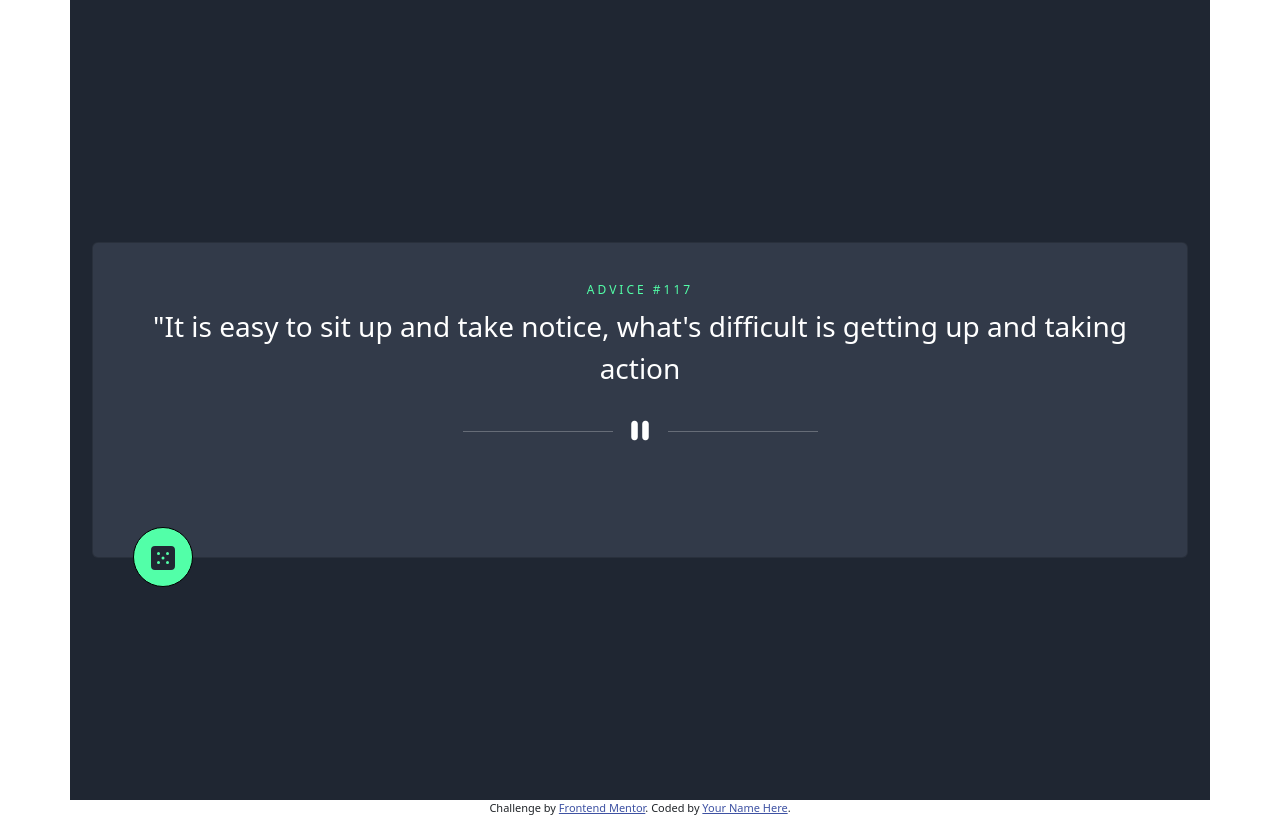
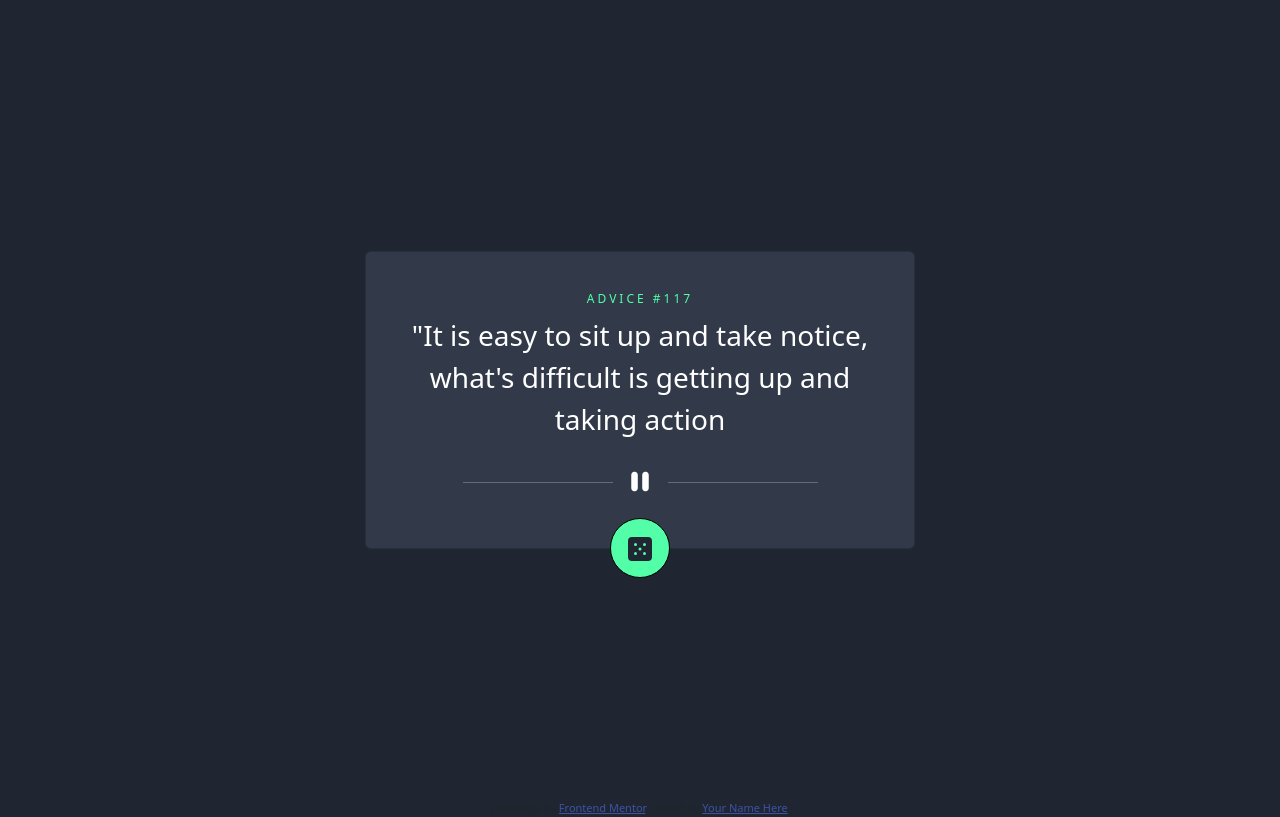
Before and after one commit to hannabjorling/code-challanges--advice-generator-app, a website built with Vite: page frontend/index.html in a window 1280 px wide. Built offline with nearby package versions, Linux system fonts and the light colour scheme.

Commit message:
added styling

```diff
--- a/frontend/src/style.scss
+++ b/frontend/src/style.scss
@@ -9,10 +9,15 @@ $ff-primary: 'Manrope',
 
 @import url("https://cdn.jsdelivr.net/npm/bootstrap-icons@1.10.2/font/bootstrap-icons.css");
 
+body {
+    background-color: $neutral-blue-dark;
+}
+
 .container {
     background-color: $neutral-blue-dark;
     height: 100vh;
     display: flex;
+    justify-content: center;
     align-items: center;
 
     .card {
@@ -20,7 +25,8 @@ $ff-primary: 'Manrope',
         padding: 40px;
         margin: 0 10px;
         text-align: center;
-
+        align-items: center;
+        width: 550px;
 
         h1 {
             color: $primary-green;
@@ -37,7 +43,6 @@ $ff-primary: 'Manrope',
         .quote-section {
             display: flex;
             justify-content: center;
-
 
             hr {
                 width: 150px;
@@ -58,10 +63,12 @@ $ff-primary: 'Manrope',
             background-color: $primary-green;
             border-radius: 100%;
             border: 1px solid #000;
-            position: relative;
-            bottom: -70px;
+            position: absolute;
+            bottom: -30px;
+        }
 
-            img {}
+        .next-btn:hover {
+            box-shadow: 0px 1px 36px 0px $primary-green;
         }
     }
 }
```
Also changed, not shown: frontend/styles/style.css.
